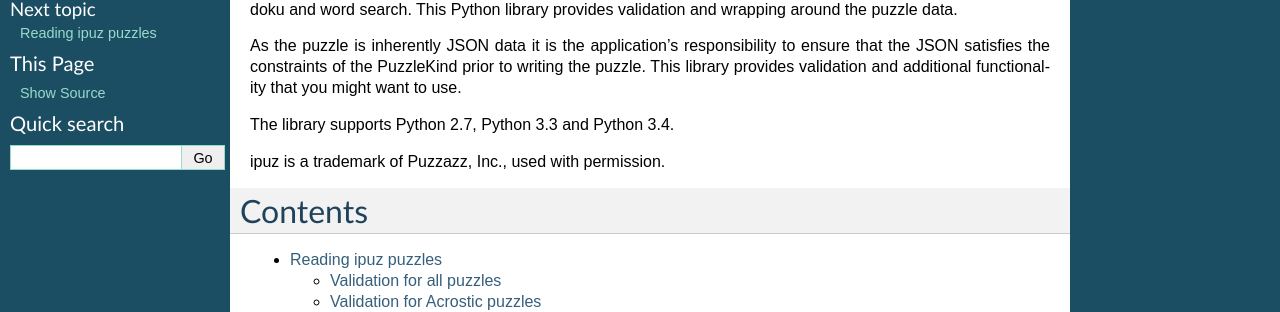
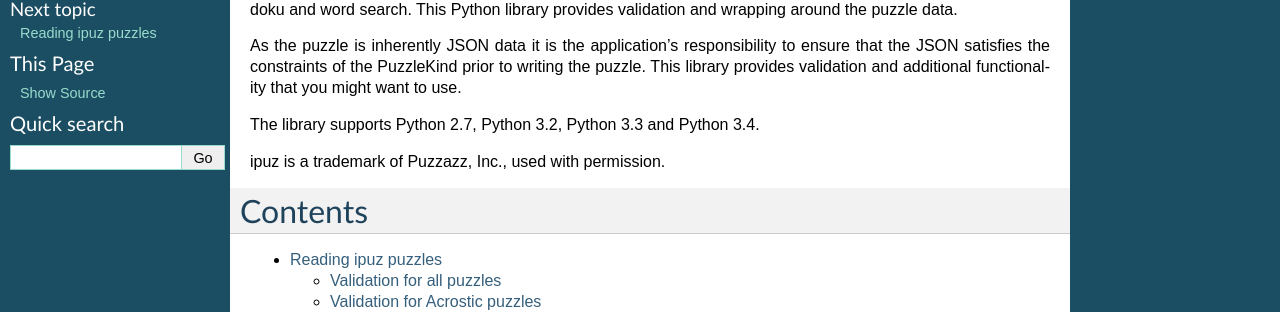
Before and after one commit to svisser/ipuz, a Sphinx documentation site: the page built from docs/index.rst, in a window 1280 px wide. Shown: the part 134-446 px from the top of the page. Built offline with Sphinx 7.4.7, drawn with Linux system fonts in a browser that asks for light colours.

Commit message:
Added support for Python 3.2 - tests pass in that version as well

```diff
--- a/docs/index.rst
+++ b/docs/index.rst
@@ -17,7 +17,7 @@
 writing the puzzle. This library provides validation and additional
 functionality that you might want to use.
 
-The library supports Python 2.7, Python 3.3 and Python 3.4.
+The library supports Python 2.7, Python 3.2, Python 3.3 and Python 3.4.
 
 ipuz is a trademark of Puzzazz, Inc., used with permission.
 
--- a/setup.py
+++ b/setup.py
@@ -25,6 +25,7 @@
         "Programming Language :: Python",
         "Programming Language :: Python :: 2.7",
         "Programming Language :: Python :: 3",
+        "Programming Language :: Python :: 3.2",
         "Programming Language :: Python :: 3.3",
         "Programming Language :: Python :: 3.4",
         "Topic :: Games/Entertainment :: Puzzle Games",
```
Also changed, not shown: README.md (+1 -1 lines), 1 other file.
